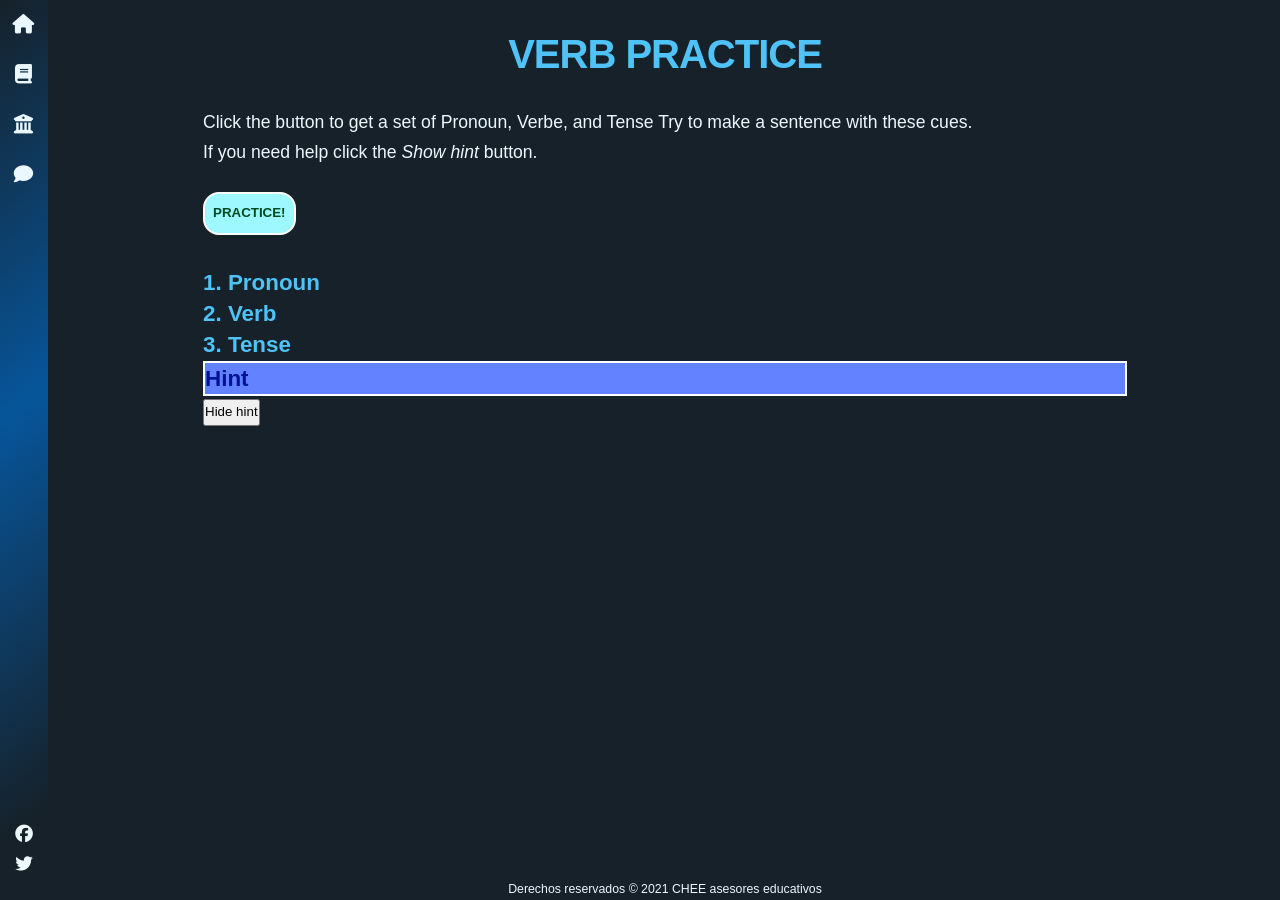
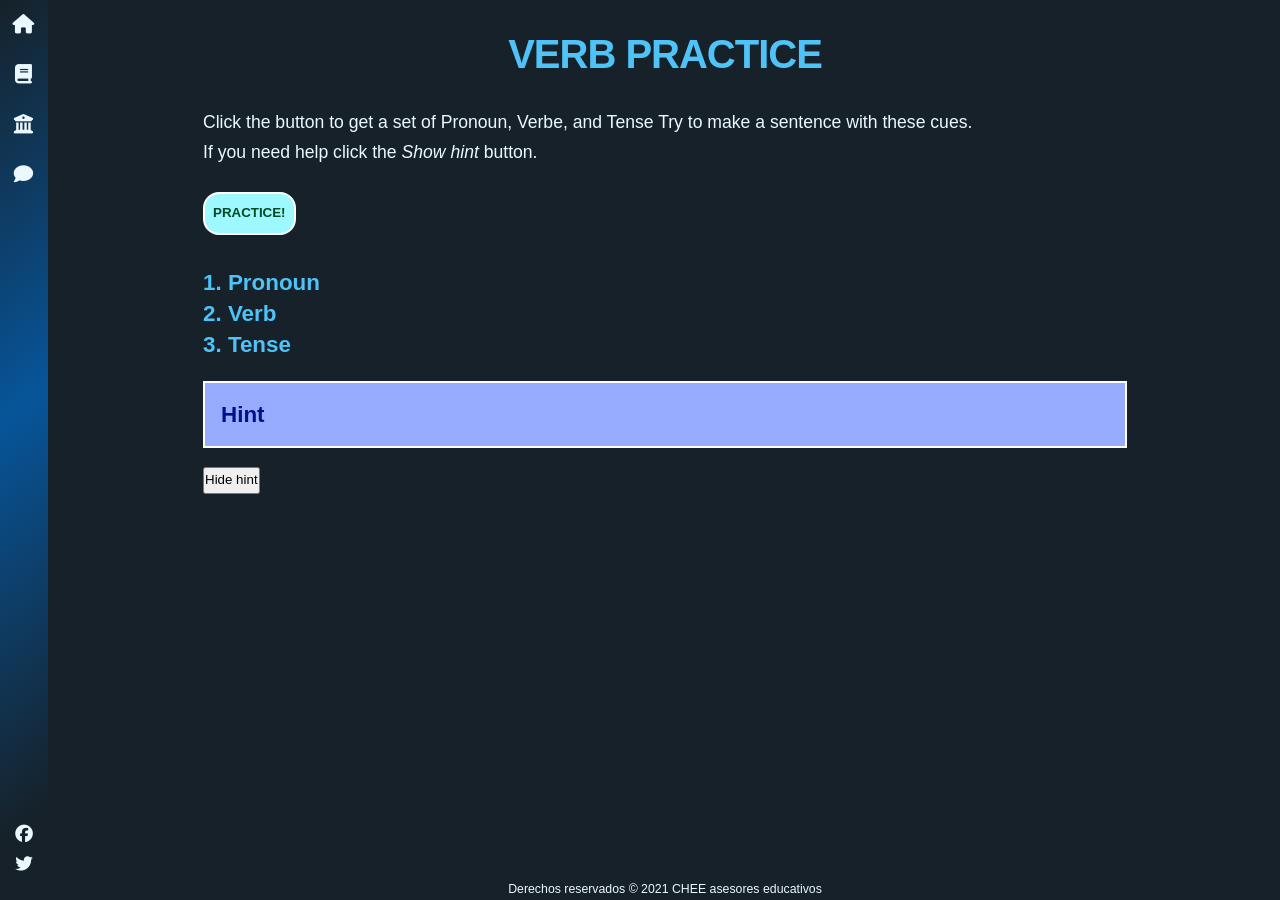
Before and after one commit to camachevaz/ESL, a Jekyll site: the page built from _posts/2021-12-14-verbos.markdown, in a window 1280 px wide. Built offline with Jekyll 4.4.1, drawn with Linux system fonts in a browser that asks for light colours; nearby versions of some CDN libraries; some web fonts are replaced.

Commit message:
Update styles.scss

```diff
--- a/assets/styles/styles.scss
+++ b/assets/styles/styles.scss
@@ -25,5 +25,7 @@ margin: 1.5rem 0 2rem;}
 font-size: 1.5rem;}
 
 #hint{border: solid 2px #ffffff;
-background: #6282ff;
-color: #001196;}
+background: #97acff;
+color: #00108b;
+padding: 1rem;
+margin: 1.25rem 0 1rem 0;}
```
